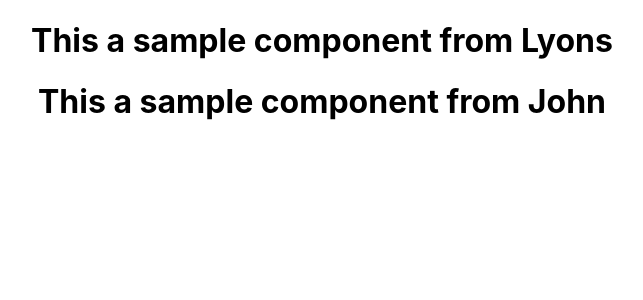
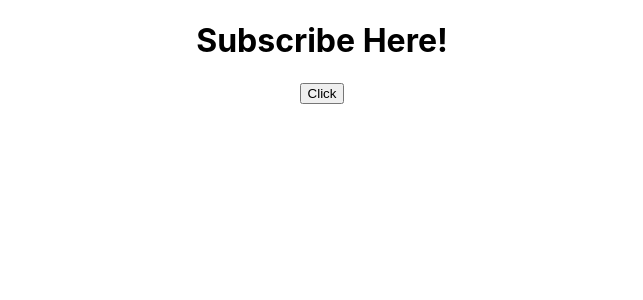
Before and after one commit to lyonsouma/React-Projects, a React (Create React App) app: page / in a window 1280 px wide. Shown: the top 300 px of the page, without its empty margins (318-961 px from the left). Built offline with nearby package versions, Linux system fonts and the light colour scheme.

Commit message:
more to Subscribe button

```diff
--- a/src/App.js
+++ b/src/App.js
@@ -4,16 +4,16 @@ import './App.css';
 // import Lyons from './components/Class';
 // import Subscribe from './components/state';
 // import Meso from './components/Test';
-import Properties from './components/Sample';
-// import Property from './components/Sample';
+// import Properties from './components/Sample';
+import Property from './components/Sample';
 
 function App() {
   return (
     <div className="App">
-    {/* <Property name = 'Daniel'/> */}
+    <Property name = 'Daniel'/>
 
-      <Properties name = 'Lyons'/>
-      <Properties name = 'John'/>
+      {/* <Properties name = 'Lyons'/>
+      <Properties name = 'John'/> */}
       {/* <Meso/> */}
        {/* <Subscribe/> */}
          {/* <h1>Hi Guys</h1>
--- a/src/components/Sample.js
+++ b/src/components/Sample.js
@@ -1,5 +1,5 @@
-// import { Component } from "react";
-
+import { Component } from "react";
+/*
 
       //FUNCTIONAL COMPONENTS
 const Properties = props => {
@@ -12,33 +12,32 @@ const Properties = props => {
 }
 
 export default Properties;
+*/
+          //CLASS COMPONENTS
 
-          //CLASS COMPONENTS
-    /*
     class Property extends Component{
       constructor(){
         super()
         this.state ={
-            Word: 'Yooh'
+            Word: 'Subscribe Here!'
         }
 
 
       }
 
       changeInformation(){
-        this.setState = ({
-            Word :"Welcome"
+        this.setState({
+            Word :"Thanks for Subscribing"
         })
     }
         render(){
             return(
 
                 <div>
-                    <h1>Sample from {this.state.Word} </h1>
+                    <h1>{this.state.Word}</h1>
                     <button onClick={()=>{this.changeInformation()}}>Click</button>
                 </div>
             )
         }
     }
 export default Property;
-*/
```
